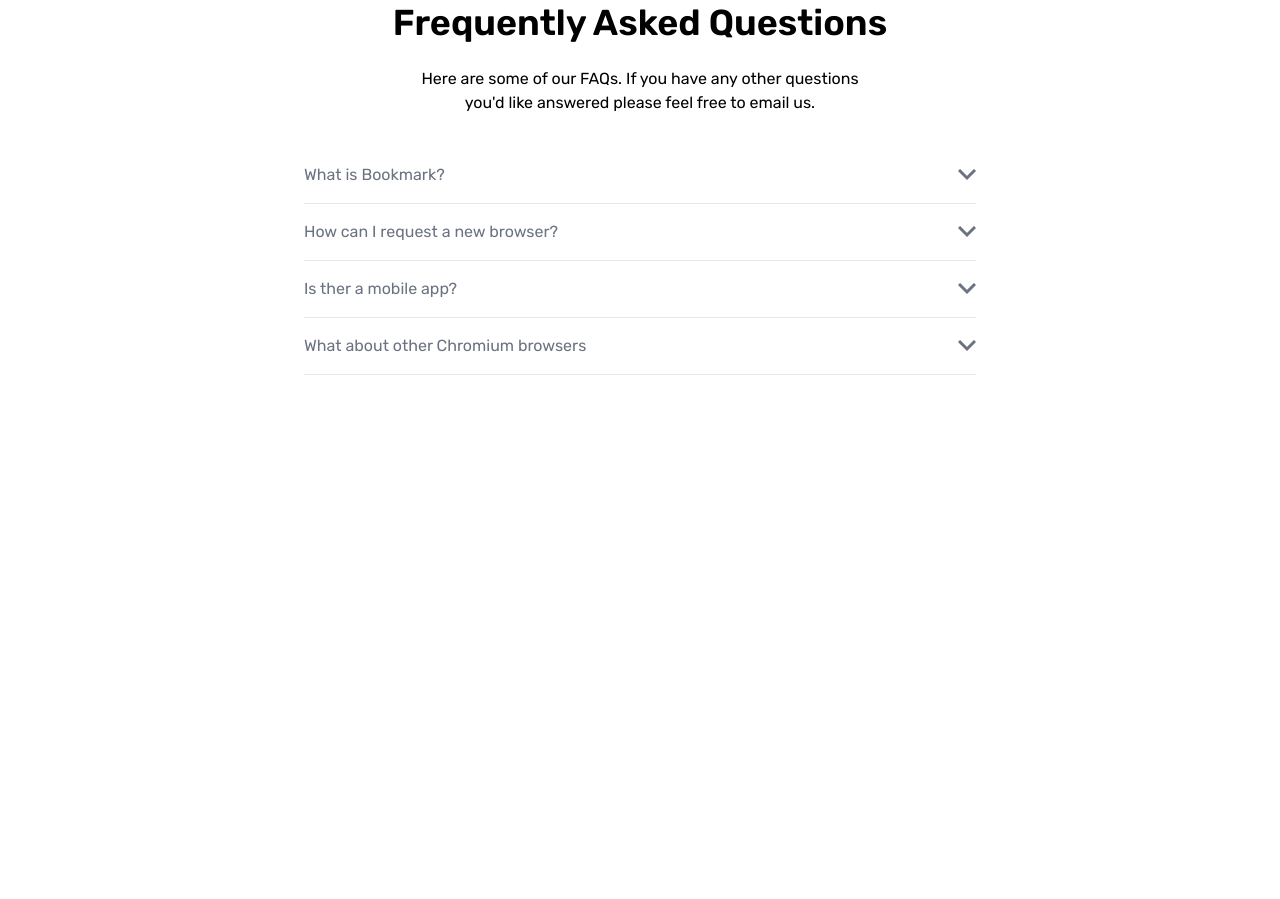
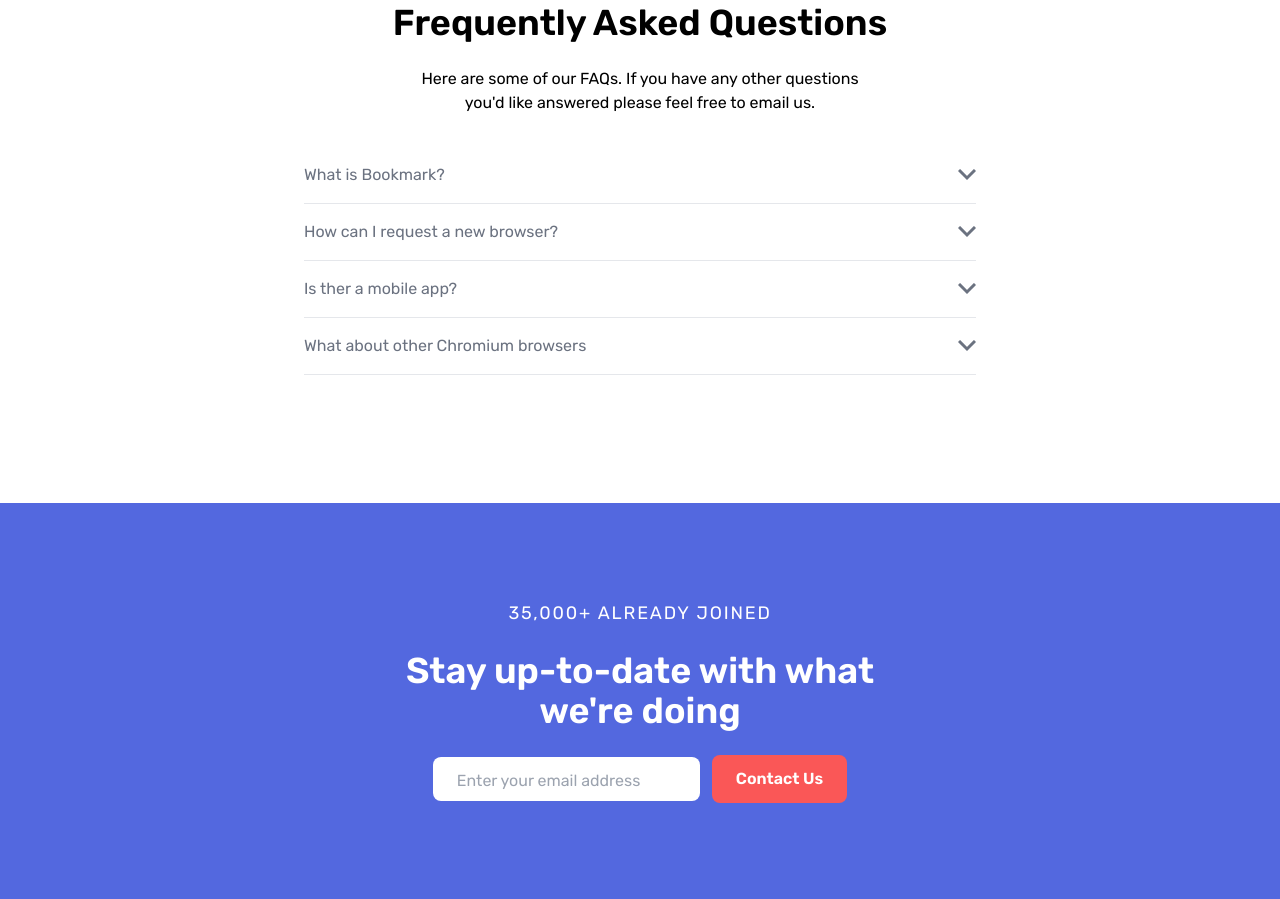
Before and after one commit to elvan/bookmark-manager-website-html-css-tailwind, a website: page index.html in a window 1280 px wide. Shown: the part 2291-3190 px from the top of the page. Before the commit the page ends 2794 px from the top, so only its background shows below. Drawn offline with nearby package versions, Linux system fonts and the light colour scheme; files that its build step writes are made by us from their sources.

Commit message:
newsletter section

```diff
--- a/index.html
+++ b/index.html
@@ -469,5 +469,38 @@
         </div>
       </div>
     </section>
+
+    <!-- Newsletter Section -->
+    <section id="newsletter" class="bg-softBlue">
+      <!-- Main Container -->
+      <div class="max-w-lg mx-auto py-24">
+        <p class="mb-6 text-lg tracking-widest text-center text-white uppercase">
+          35,000+ Already Joined
+        </p>
+        <h2 class="px-3 mb-6 text-3xl font-semibold text-center text-white md:text-4xl">
+          Stay up-to-date with what we're doing
+        </h2>
+
+        <!-- Form -->
+        <form
+          class="flex flex-col items-start justify-center max-w-2xl mx-auto space-y-6 text-base px-6 md:flex-row md:space-y-0 md:space-x-4 md:px-0"
+        >
+          <!-- Input & Button Container -->
+          <div class="flex flex-col justify-between items-center mx-auto md:flex-row md:mx-0">
+            <input
+              type="text"
+              class="flex-1 px-6 pt-3 pb-2 mb-4 rounded-lg border-1 border-white focus:outline-none md:mr-3 md:mb-0"
+              placeholder="Enter your email address"
+            />
+
+            <input
+              type="submit"
+              class="inline-flex px-6 py-3 font-semibold text-center text-white duration-200 transform rounded-lg cursor-pointer focus:outline-none bg-softRed hover:opacity-90"
+              value="Contact Us"
+            />
+          </div>
+        </form>
+      </div>
+    </section>
   </body>
 </html>
```
